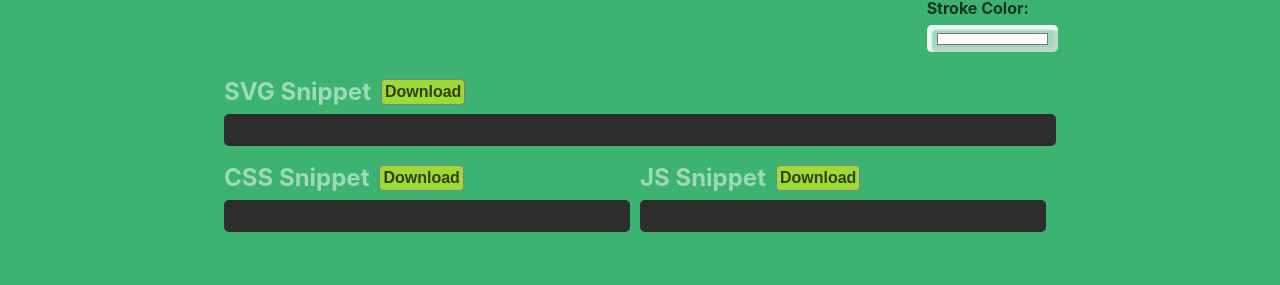
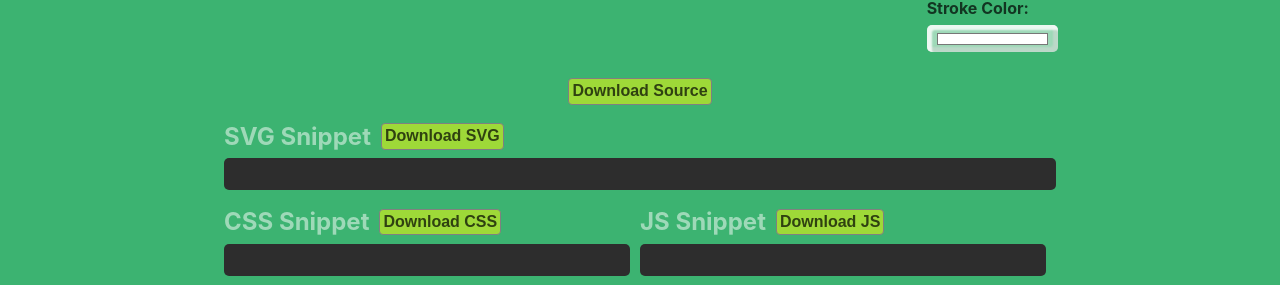
Before and after one commit to akashraj9828/svg-text-animation-generator, a React (Create React App) app: page / in a window 1280 px wide. Shown: the part 306-591 px from the top of the page. Built offline with nearby package versions, Linux system fonts and the light colour scheme; no server answers.

Commit message:
added option to download entire source once

```diff
--- a/src/pages/MainPage.js
+++ b/src/pages/MainPage.js
@@ -8,6 +8,7 @@ import JsSnippet from './components/Snippets/JsSnippet'
 import SvgSnippet from './components/Snippets/SvgSnippet'
 import {svgGenerator} from "./logic"
 import Footer from './components/Extras/Footer'
+import DownloadBundle from './components/Extras/DownloadBundle'
 
 export default function MainPage() {
     useEffect(() => {
@@ -20,6 +21,7 @@ export default function MainPage() {
         <Fragment>
             <Header/>
             <SettingsHolder/>
+            <DownloadBundle/>
             <SvgHolder/>
             <CodeHolder>
                 <SvgSnippet/>
--- /dev/null
+++ b/src/pages/components/Extras/DownloadBundle.js
@@ -0,0 +1,45 @@
+import React from 'react'
+import { connect } from 'react-redux'
+import { download } from './../../utils'
+let DownloadBundle = (props) => {
+    console.log("---: DownloadBundle -> props", props);
+    const { svg, css, js } = props
+
+    let html_file = `
+                    <!DOCTYPE html>
+                <html lang="en">
+                <head>
+                    <meta charset="UTF-8">
+                    <meta name="viewport" content="width=device-width, initial-scale=1.0">
+                    <title>Text Animation</title>
+                    <style>
+                        ${css}
+                    </style>
+                </head>
+                <body style='background:mediumseagreen'>
+                    <div class="svg-holder">
+                        ${svg}
+                    </div>
+                </body>
+                <script>
+                    ${js}
+                </script>
+                </html>
+            `
+    return (
+        <div className="context text-center my-1">
+            <button className="download-btn" onClick={() => { download('text-animation.html', html_file) }}>Download Source</button>
+        </div>
+    )
+}
+
+const mapStateToProps = (state) => {
+    let { output } = state
+    return {
+        ...output
+    }
+}
+
+
+DownloadBundle = connect(mapStateToProps, null)(DownloadBundle)
+export default DownloadBundle
--- a/src/pages/components/Snippets/CssSnippet.js
+++ b/src/pages/components/Snippets/CssSnippet.js
@@ -19,7 +19,7 @@ let CssSnippet = ({ css }) => {
     <div id="output-css">
       <div className="context">
         <h2 className="code-heading">CSS Snippet</h2>
-        <button className="download-btn" onClick={() => { download('text-animation.css', css) }}>Download</button>
+        <button className="download-btn" onClick={() => { download('text-animation.css', css) }}>Download CSS</button>
       </div>
 
       <pre>
--- a/src/pages/components/Snippets/JsSnippet.js
+++ b/src/pages/components/Snippets/JsSnippet.js
@@ -12,7 +12,7 @@ let JsSnippet = ({ js }) => {
         <div id="output-js">
             <div className="context">
                 <h2 className="code-heading">JS Snippet</h2>
-                <button className="download-btn" onClick={() => { download('text-animation.js', js) }}>Download</button>
+                <button className="download-btn" onClick={() => { download('text-animation.js', js) }}>Download JS</button>
             </div>
             <pre>
                 <code className="language-js">
--- a/src/pages/components/Snippets/SvgSnippet.js
+++ b/src/pages/components/Snippets/SvgSnippet.js
@@ -14,7 +14,7 @@ let SvgSnippet = ({ svg }) => {
         <div id="output-svg">
             <div className="context">
                 <h2 className="code-heading">SVG Snippet</h2>
-                <button className="download-btn" onClick={() => { download('text.svg', format(svg)) }}>Download</button>
+                <button className="download-btn" onClick={() => { download('text.svg', format(svg)) }}>Download SVG</button>
             </div>
             <pre>
                 <code className="language-html">
--- a/src/styles/components/_typography.scss
+++ b/src/styles/components/_typography.scss
@@ -3,17 +3,19 @@
   text-align: center;
   margin-bottom: 0;
 }
-  .subtitle{
+
+.subtitle {
   color: rgba(0, 0, 0, 0.2);
   text-align: center;
 
 
 }
 
-  .fonts-info{
+.fonts-info {
   color: transparentize($color: #000000, $amount: 0.4);
-    .fonts-link{
-      color:transparentize($color: red, $amount: 0.4)
+
+  .fonts-link {
+    color: transparentize($color: red, $amount: 0.4)
   }
 }
 
@@ -23,7 +25,7 @@
   margin-right: 10px;
 }
 
-  .download-btn{
+.download-btn {
   background: transparentize($color: yellow, $amount: 0.5);
   color: transparentize($color: black, $amount: 0.3);
   padding: 3px;
@@ -33,8 +35,18 @@
   align-items: center;
   justify-content: center;
   font-weight: 600;
-    &::before{
-      content:'';
+  cursor: pointer;
+
+  &::before {
+    content: '';
     display: inline;
   }
 }
+
+.text-center{
+  text-align: center;
+}
+
+.my-1{
+margin: .5rem 0rem;
+}
```
Also changed, not shown: output/full.png (added), 12 other files (tests, documents, lock files or other folders). Lines whose indentation alone changed are shown as unchanged.
